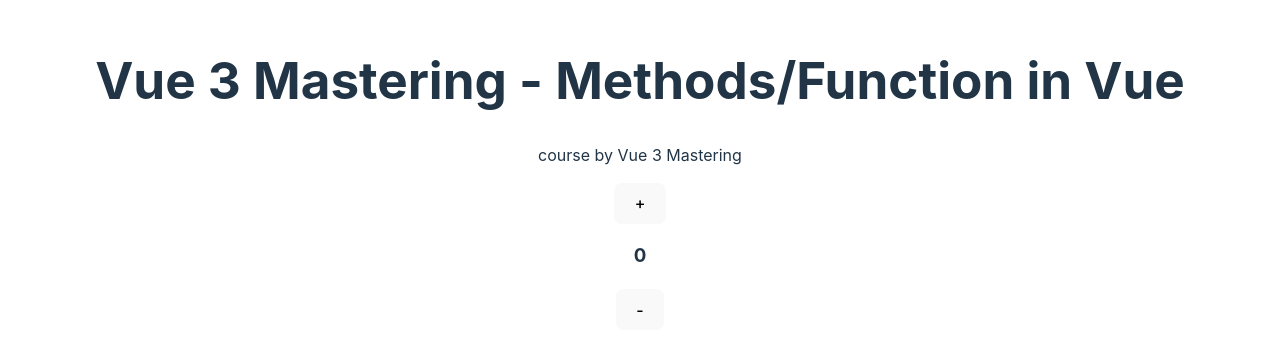
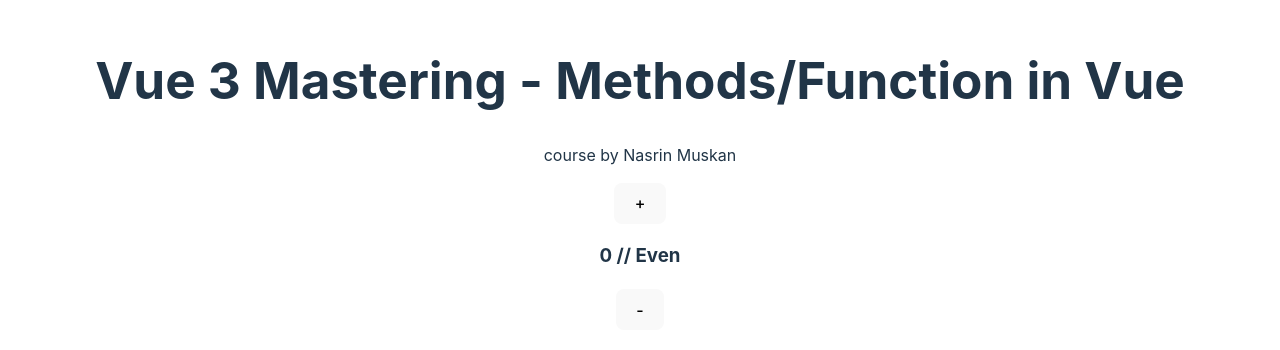
Before and after one commit to Nurunnahar1/vue.js, a Vue app in the folder another-class/vue_3/: page / in a window 1280 px wide. Shown: the part 226-576 px from the top of the page. Built offline with nearby package versions, Linux system fonts and the light colour scheme.

Commit message:
computed method

```diff
--- a/another-class/vue_3/src/App.vue
+++ b/another-class/vue_3/src/App.vue
@@ -1,12 +1,17 @@
 <script setup>
-import { ref, reactive } from "vue";
+import { ref, reactive ,computed } from "vue";
 let count = ref(0);
 let title = ref("Methods/Function in Vue");
 
 let course = reactive({
   name: "Vue 3 Mastering",
-  mentor: "Nasrin",
+  mentor_first_name: "Nasrin",
+  mentor_last_name: "Muskan",
   plateform: "abc",
+});
+
+const fullName = computed(() => {
+  return course.mentor_first_name + " " + course.mentor_last_name;
 });
 
 // function increment(amount) {
@@ -22,13 +27,22 @@
 
 const decrement = (amount) => (count.value -= amount);
 const changeName = () => (course.name = "Muskan");
+
+/** check count number is odd or even */
+
+const checkOddOrEven = computed(() => {
+  if( count.value % 2  === 0 ) return 'Even';
+
+    return 'Odd';
+
+})
 </script>
 
 <template>
   <h1>{{ course.name }} - {{ title }}</h1>
-  <p @click="changeName">course by {{ course.name }}</p>
+  <p @click="changeName">course by {{ fullName }}</p>
 
   <button @click="increment(20)">+</button>
-  <h3>{{ count }}</h3>
+  <h3>{{ count }}  // {{ checkOddOrEven }}</h3>
   <button @click="decrement(5)">-</button>
 </template>
```
